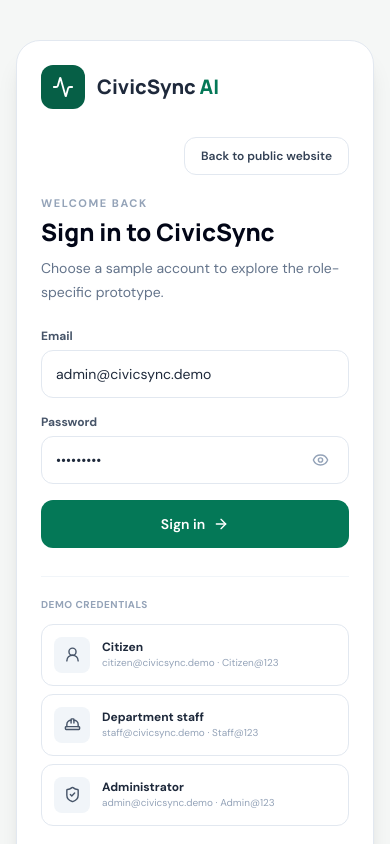
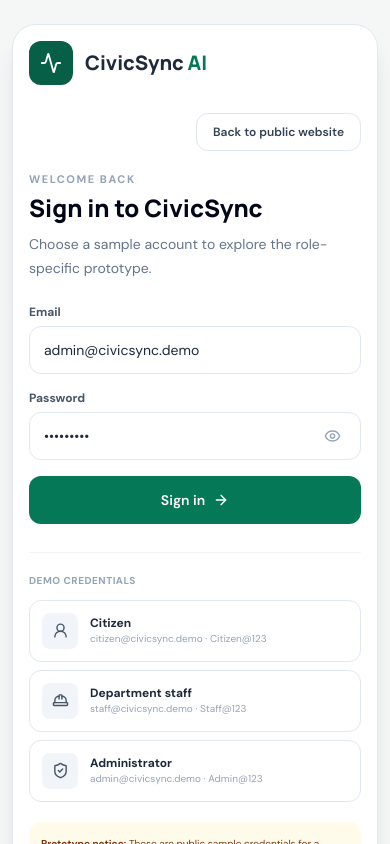
Before and after one commit to Jixsaw79/CivicSync-AI, a React (Vite) app: page / in a window 390 px wide. Both pictures are taken after a click on the button "Profile · Sign in". Shown: the top 844 px of the page. Built offline with nearby package versions, Linux system fonts and the light colour scheme.

Commit message:
Improve sign-in screen spacing on phones

```diff
--- a/src/DemoLogin.jsx
+++ b/src/DemoLogin.jsx
@@ -25,8 +25,8 @@ export default function DemoLogin({ onLogin, onCancel }) {
   }
 
   return (
-    <main className="min-h-screen bg-[#f5f7f6] px-4 py-10 text-slate-800 dark:bg-[#0b1220] dark:text-slate-100">
-      <div className="mx-auto grid min-h-[80vh] max-w-5xl items-center gap-8 lg:grid-cols-[1.1fr_.9fr]">
+    <main className="min-h-screen bg-[#f5f7f6] px-3 py-6 text-slate-800 dark:bg-[#0b1220] dark:text-slate-100 sm:px-4 sm:py-10">
+      <div className="mx-auto grid min-h-[calc(100dvh-3rem)] max-w-5xl items-center gap-6 lg:min-h-[80vh] lg:gap-8 lg:grid-cols-[1.1fr_.9fr]">
         <section className="hidden lg:block">
           <div className="flex items-center gap-3">
             <span className="grid h-12 w-12 place-items-center rounded-2xl bg-emerald-800 text-white"><Activity size={25} /></span>
@@ -36,7 +36,7 @@ export default function DemoLogin({ onLogin, onCancel }) {
           <p className="mt-5 max-w-lg text-base leading-7 text-slate-500 dark:text-slate-400">A connected demonstration workflow for citizens, municipal staff and administrators.</p>
           <div className="mt-8 flex flex-wrap gap-3 text-xs font-semibold text-slate-500 dark:text-slate-400"><span className="rounded-full bg-white px-3 py-2 dark:bg-slate-900">Report issues</span><span className="rounded-full bg-white px-3 py-2 dark:bg-slate-900">Assign response teams</span><span className="rounded-full bg-white px-3 py-2 dark:bg-slate-900">Track progress</span></div>
         </section>
-        <section className="mx-auto w-full max-w-md rounded-3xl border border-slate-200 bg-white p-6 shadow-xl dark:border-slate-800 dark:bg-slate-900 sm:p-8">
+        <section className="mx-auto w-full max-w-md rounded-3xl border border-slate-200 bg-white p-4 shadow-xl dark:border-slate-800 dark:bg-slate-900 sm:p-8">
           <div className="mb-7 lg:hidden"><div className="flex items-center gap-3"><span className="grid h-11 w-11 place-items-center rounded-xl bg-emerald-800 text-white"><Activity size={22} /></span><div className="font-display text-xl font-extrabold">CivicSync <span className="text-emerald-700 dark:text-emerald-400">AI</span></div></div></div>
           <div className="mb-5 flex justify-end"><button type="button" onClick={onCancel} className="btn-secondary min-h-9 text-xs">Back to public website</button></div><div className="eyebrow">Welcome back</div>
           <h2 className="mt-1 font-display text-2xl font-extrabold text-slate-950 dark:text-white">Sign in to CivicSync</h2>
```
